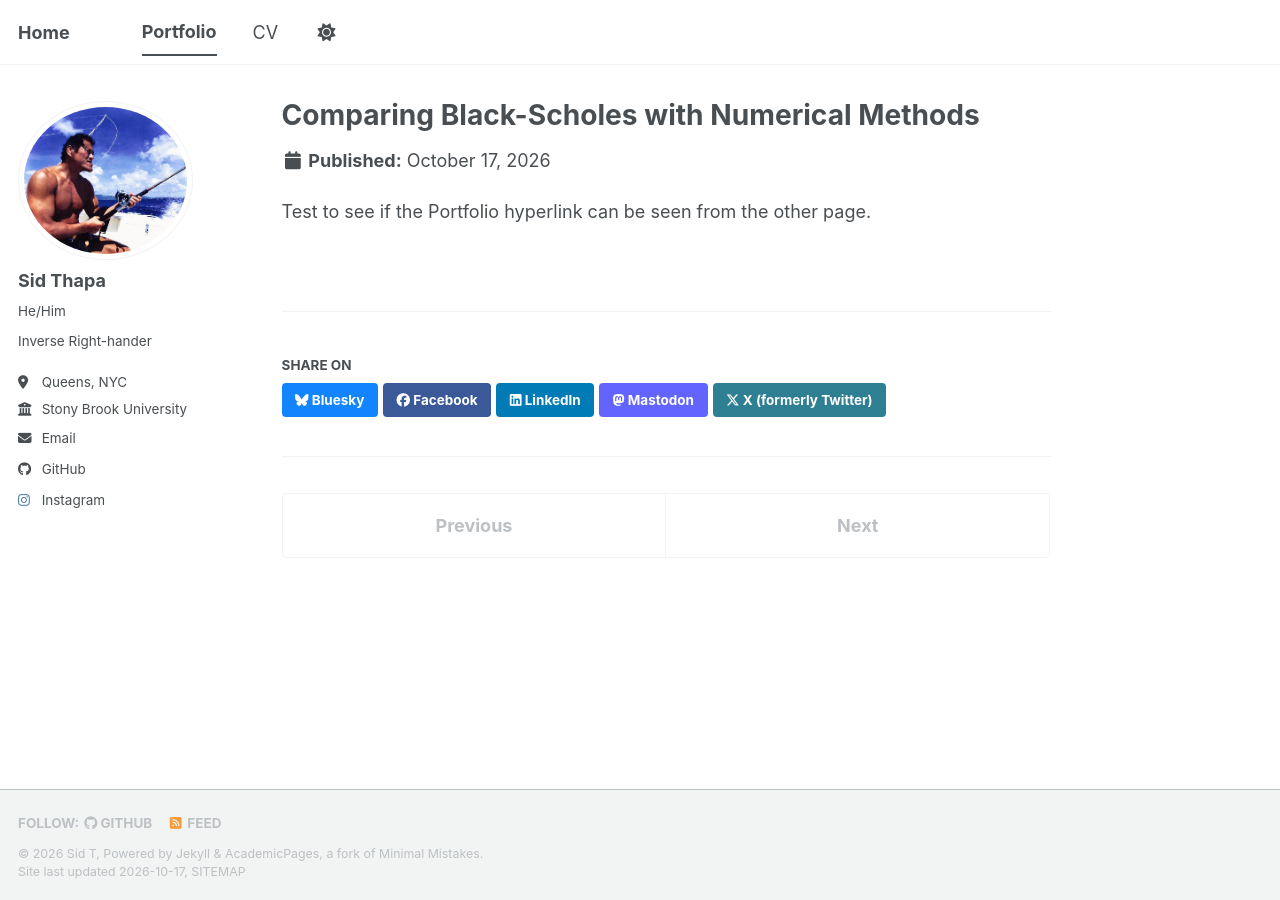
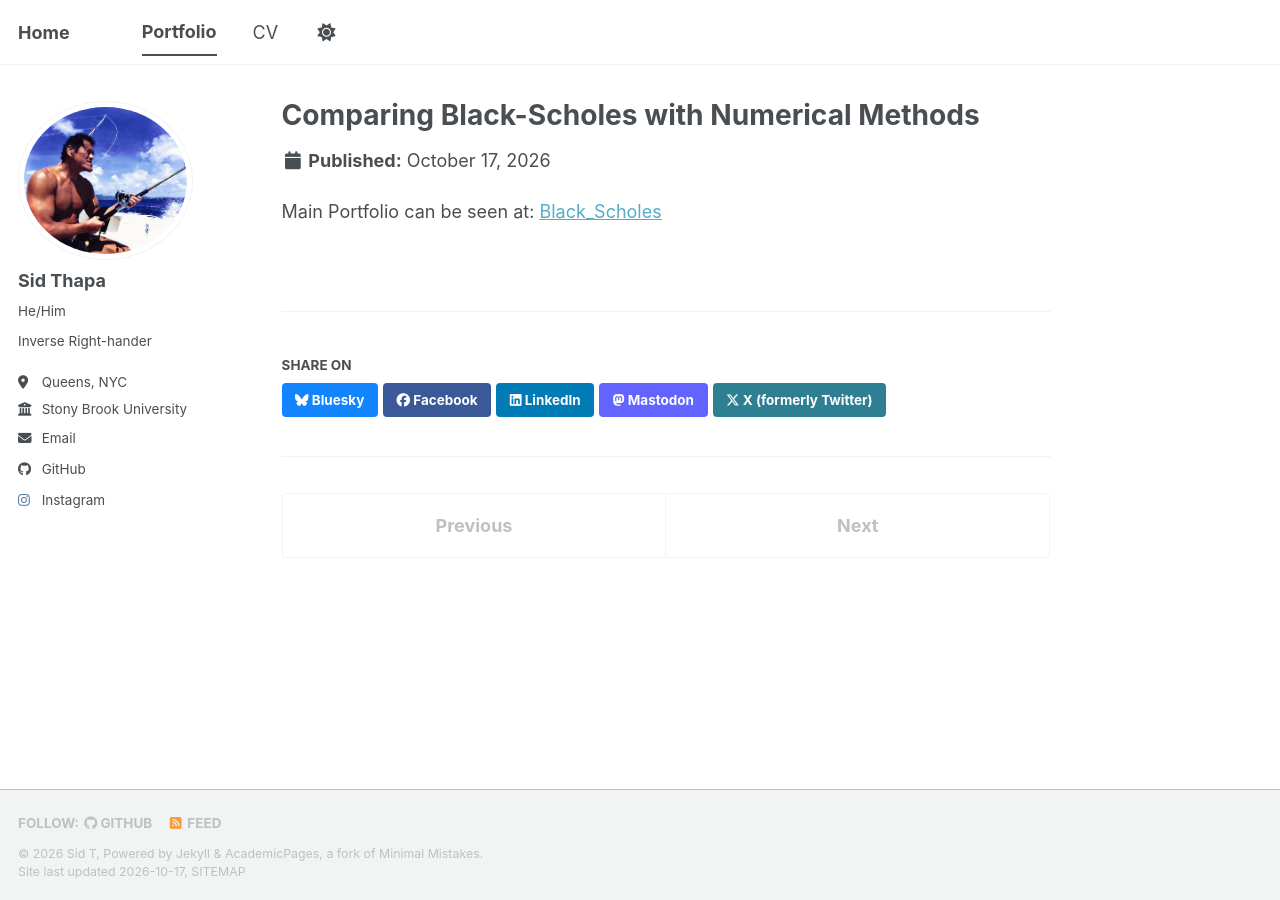
Before and after one commit to SidCashGone/sidcashgone.github.io, a Jekyll site: the page built from _portfolio/portfolio-1.md, in a window 1280 px wide. Built offline with Jekyll 4.4.1, drawn with Linux system fonts in a browser that asks for light colours; a style sheet for code colours, icons or effects is not loaded.

Commit message:
Test to Check If Portfolio Uploads

```diff
--- a/_portfolio/portfolio-1.md
+++ b/_portfolio/portfolio-1.md
@@ -1,7 +1,7 @@
 ---
 title: "Comparing Black-Scholes with Numerical Methods"
-excerpt: "Projection of Model <br/><img src='/images/500x300.png'>"
+excerpt: "_Projection of Model_ <br/><img src='/imagesBS_Euro.png'>"
 collection: portfolio
 ---
 
-Test to see if the Portfolio hyperlink can be seen from the other page.
+Main Portfolio can be seen at: [Black_Scholes](https://github.com/SidCashGone/Quant_Projs/blob/main/Black_Scholes/BS_Vs_American.ipynb)
```
Also changed, not shown: _pages/about.md (+1 -1 lines), images/BS_Euro.png (added).
